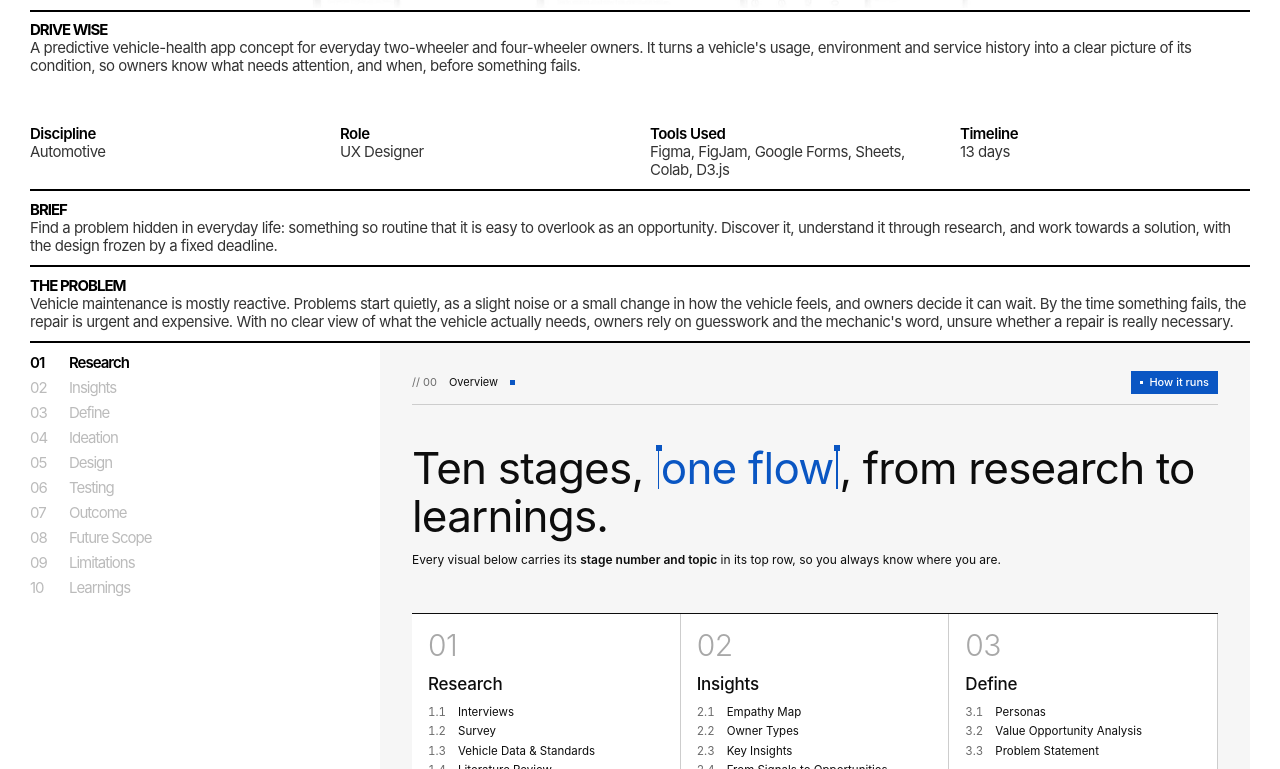
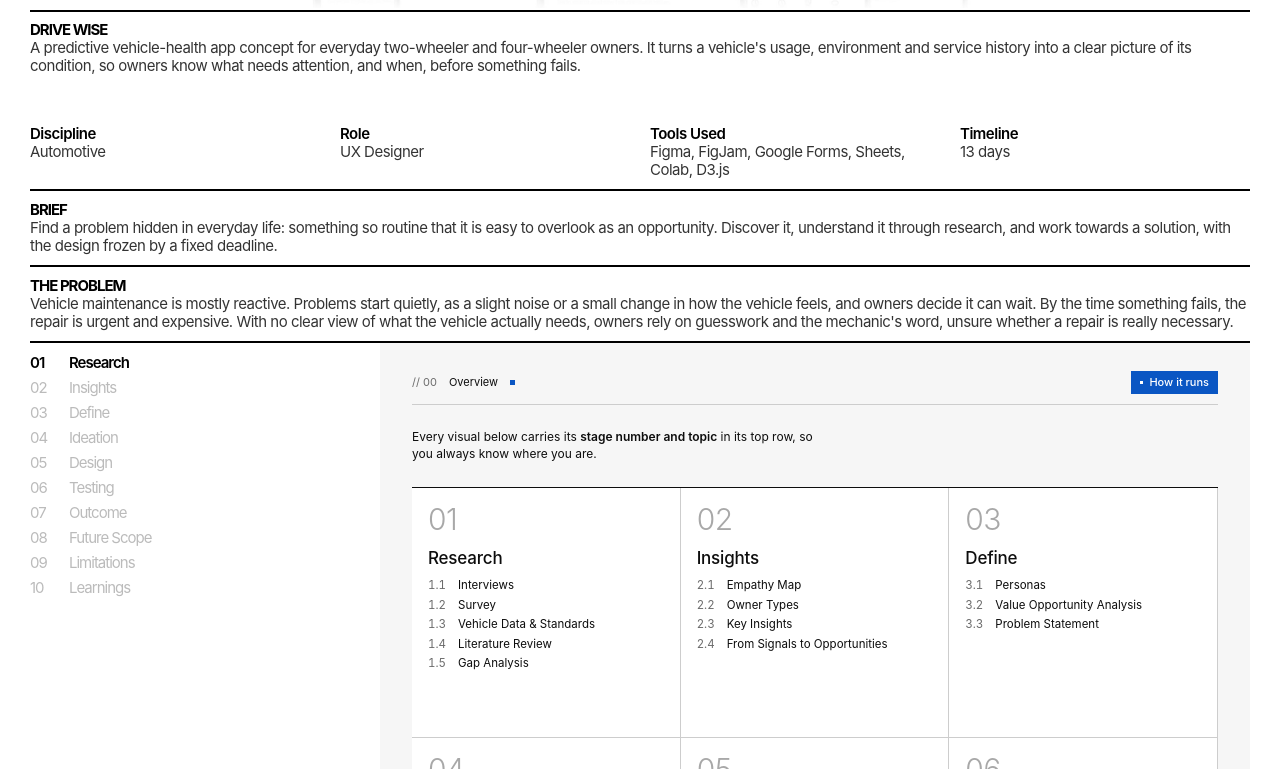
Before and after one commit to sukhman0402/portfolio-website, a Next.js app: page /projects/drive-wise in a window 1280 px wide. Shown: the part 494-1263 px from the top of the page. Built offline with nearby package versions, Linux system fonts and the light colour scheme.

Commit message:
Remove stage map headline

```diff
--- a/src/components/CaseStudyFlow.js
+++ b/src/components/CaseStudyFlow.js
@@ -72,15 +72,15 @@ export function StageMap({ sections, onJump }) {
   return (
     <section className={s.module} aria-labelledby="flow-map-title">
       <Eyebrow num="00" stage="Overview" chip="How it runs" />
-      <div className={s.head}>
-        <h2 id="flow-map-title" className={s.headline}>
-          <Selection before="Ten stages, " phrase="one flow" after=", from research to learnings." />
-        </h2>
-        <p className={s.side}>
-          Every visual below carries its <b>stage number and topic</b> in its top row, so you always know
-          where you are.
-        </p>
-      </div>
+      {/* No headline here (Sukhman, 2026-10-04): the map speaks for itself.
+          The heading below is for screen readers only. */}
+      <h2 id="flow-map-title" className={s.srOnly}>
+        Stages of the case study
+      </h2>
+      <p className={`${s.side} ${s.mapNote}`}>
+        Every visual below carries its <b>stage number and topic</b> in its top row, so you always know
+        where you are.
+      </p>
       <div className={s.map}>
         {sections.map((section, i) => (
           <a
--- a/src/components/CaseStudyFlow.module.css
+++ b/src/components/CaseStudyFlow.module.css
@@ -227,6 +227,21 @@
 }
 .side b {
   font-weight: 600;
+}
+.srOnly {
+  position: absolute;
+  width: 1px;
+  height: 1px;
+  padding: 0;
+  margin: -1px;
+  overflow: hidden;
+  clip: rect(0, 0, 0, 0);
+  white-space: nowrap;
+  border: 0;
+}
+.mapNote {
+  margin: 24px 0 24px;
+  max-width: 420px;
 }
 .map {
   display: grid;
```
